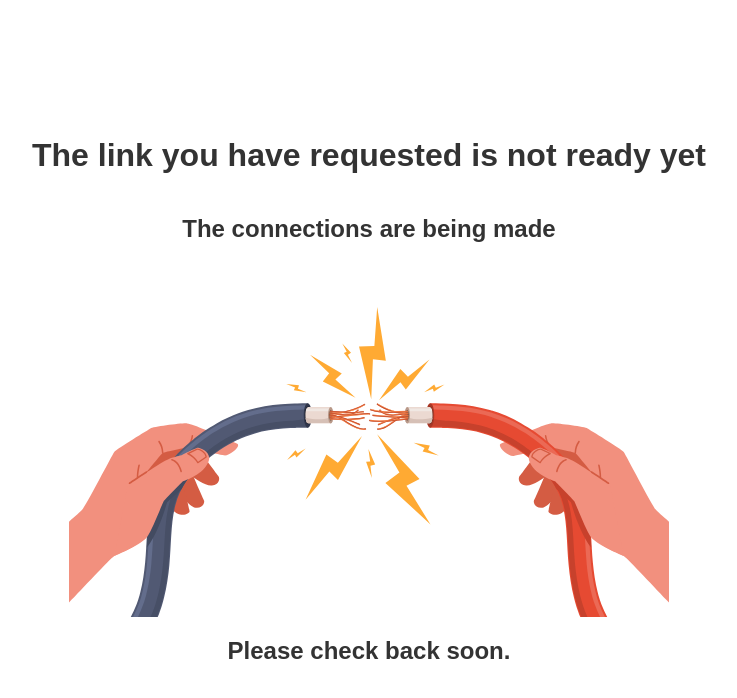
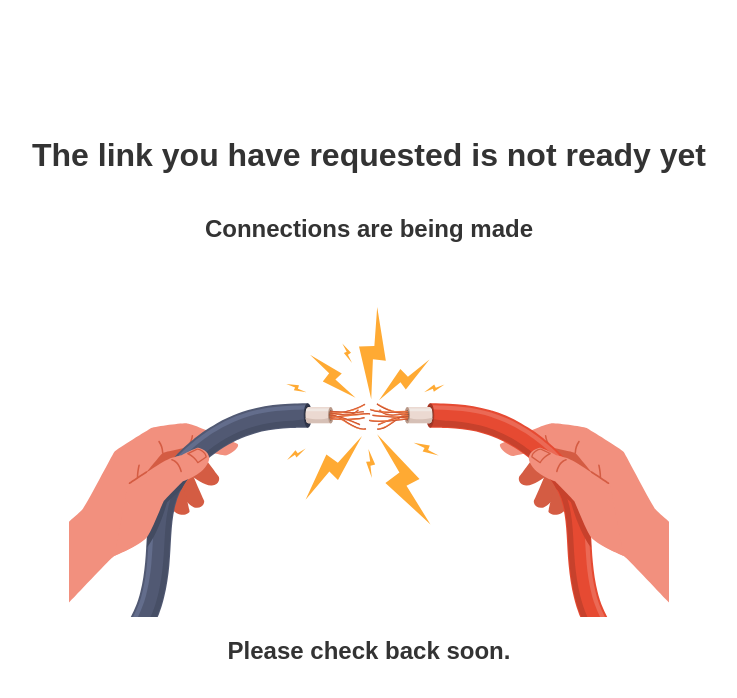
Before and after one commit to ConradJL/LinksPlaceholder, a plain HTML site: page index.html in a window 1280 px wide. Shown: the whole page, without its empty margins (271-1008 px from the left). Drawn offline with Linux system fonts and the light colour scheme.

Commit message:
updated second line of text

```diff
--- a/index.html
+++ b/index.html
@@ -26,7 +26,7 @@
 </head>
 <body>
   <h1>The link you have requested is not ready yet</h1>
-  <h2>The connections are being made</h2>
+  <h2>Connections are being made</h2>
   <img src="images/Connection.svg" alt="Placeholder" width="600" />
   <h2>Please check back soon.</h2>
 
```
